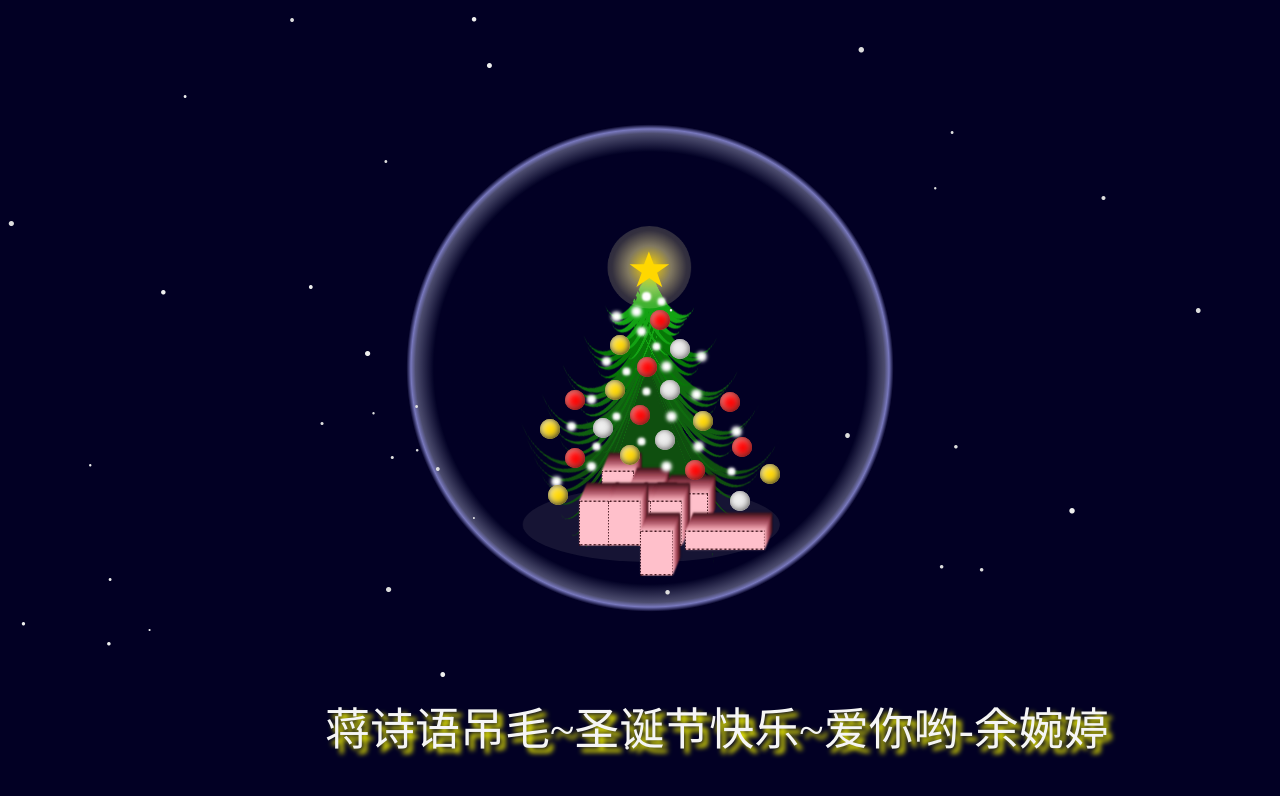
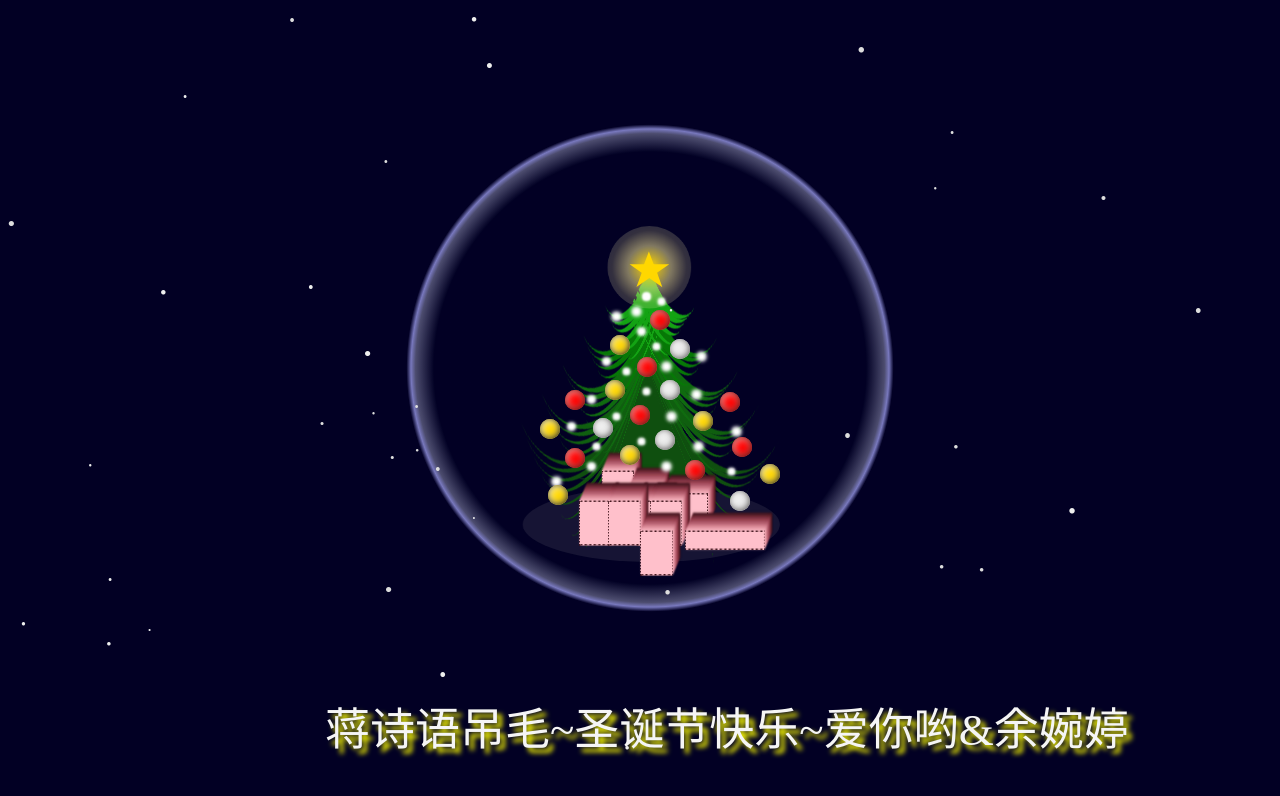
Before and after one commit to Liu25253/sds1, a plain HTML site: page web3/index.html in a window 1280 px wide. Drawn offline with Linux system fonts and the light colour scheme.

Commit message:
Update index.html

```diff
--- a/web3/index.html
+++ b/web3/index.html
@@ -10,7 +10,7 @@
 <body>
   <ul class="bgg">
     <li class="sphere"></li>
-    <p class="text">蒋诗语吊毛~圣诞节快乐~爱你哟-余婉婷</p>
+    <p class="text">蒋诗语吊毛~圣诞节快乐~爱你哟&余婉婷</p>
   </ul>
   <ul class="tree">
     <li class="top-star"> </li>
```
